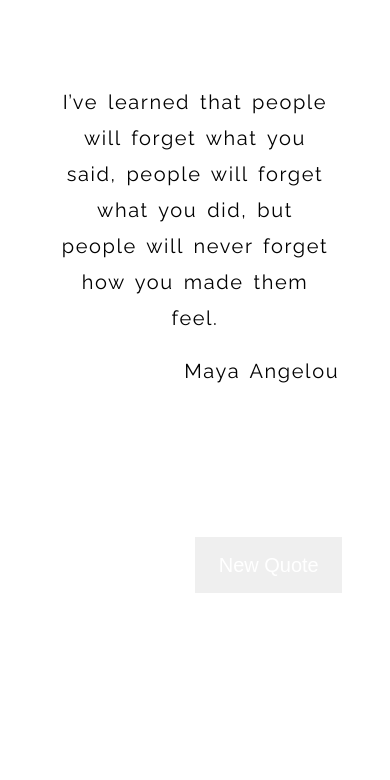
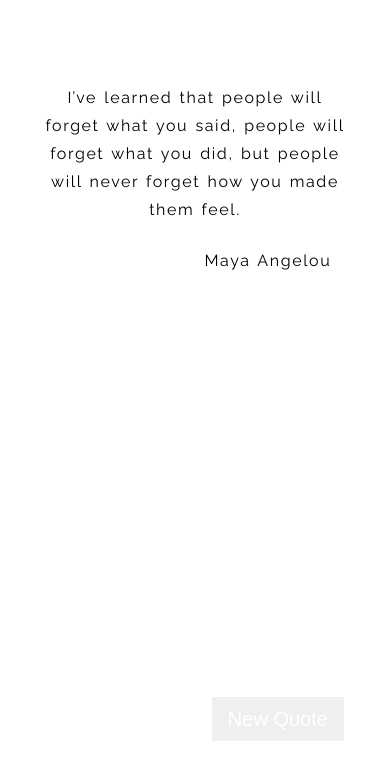
Before and after one commit to Olamide-Accord/randomQuoteGen, a plain HTML site: page index.html in a window 390 px wide. Drawn offline with Linux system fonts and the light colour scheme; no server answers.

Commit message:
Add files via upload

```diff
--- a/styles.css
+++ b/styles.css
@@ -32,9 +32,9 @@ body{
     font-size: 1.25rem;
 }
 .author{
-    width: 28%;
+    width: 30%;
     position: absolute;
-    right: 6%;
+    right: 3%;
 }
 button{
     font-weight: 400;
@@ -42,7 +42,7 @@ button{
     height: 3.5rem;
     font-size: 1.5rem;
     position: absolute;
-    right: 8%;
+    right: 4%;
     bottom: 15%;
     border: 0px;
     color: white;
@@ -53,22 +53,28 @@ button:hover{
 }
 @media screen and (max-width: 768px){
     .container{
-        width: 90%;
+        width: 85%;
         margin: 5% auto;
-        height: 80vh;
+        height: 90vh;
     }
     .quote{
-        width: 80%;
-        margin: 5% auto;
+        width: 95%;
+        margin: 5% auto 7%;
     }
     .quote-text, .author-text{
-        font-size: 1.25rem;
+        font-size: 1rem;
+        line-height: 1.75rem;
+        word-spacing: 0.1rem;
+        letter-spacing: 0.1rem;
     }
     .author{
         width: 50%;
     }
     button{
-        width: 42%;
+        width: 40%;
         font-size: 1.25rem;
+        bottom: 5%;
+        right: 5%;
+        height: 2.75rem;
     }
 }
```
